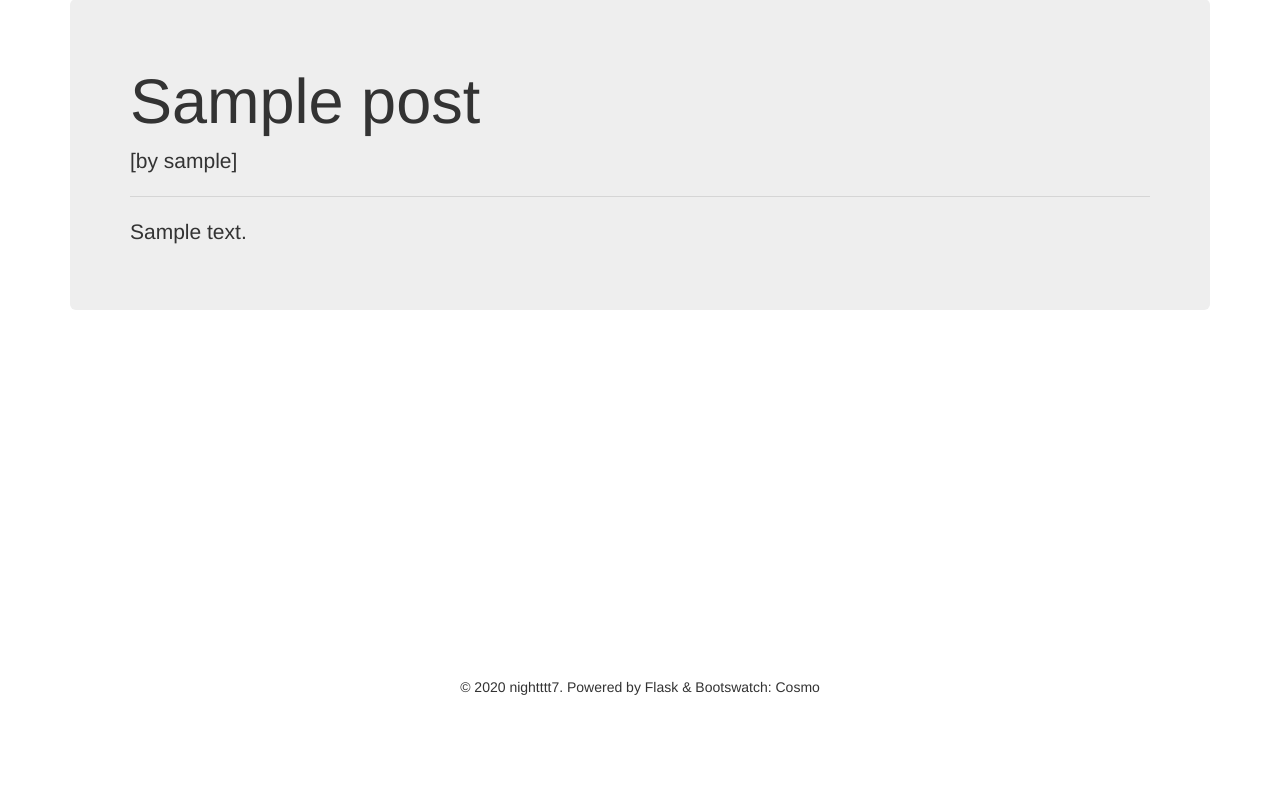
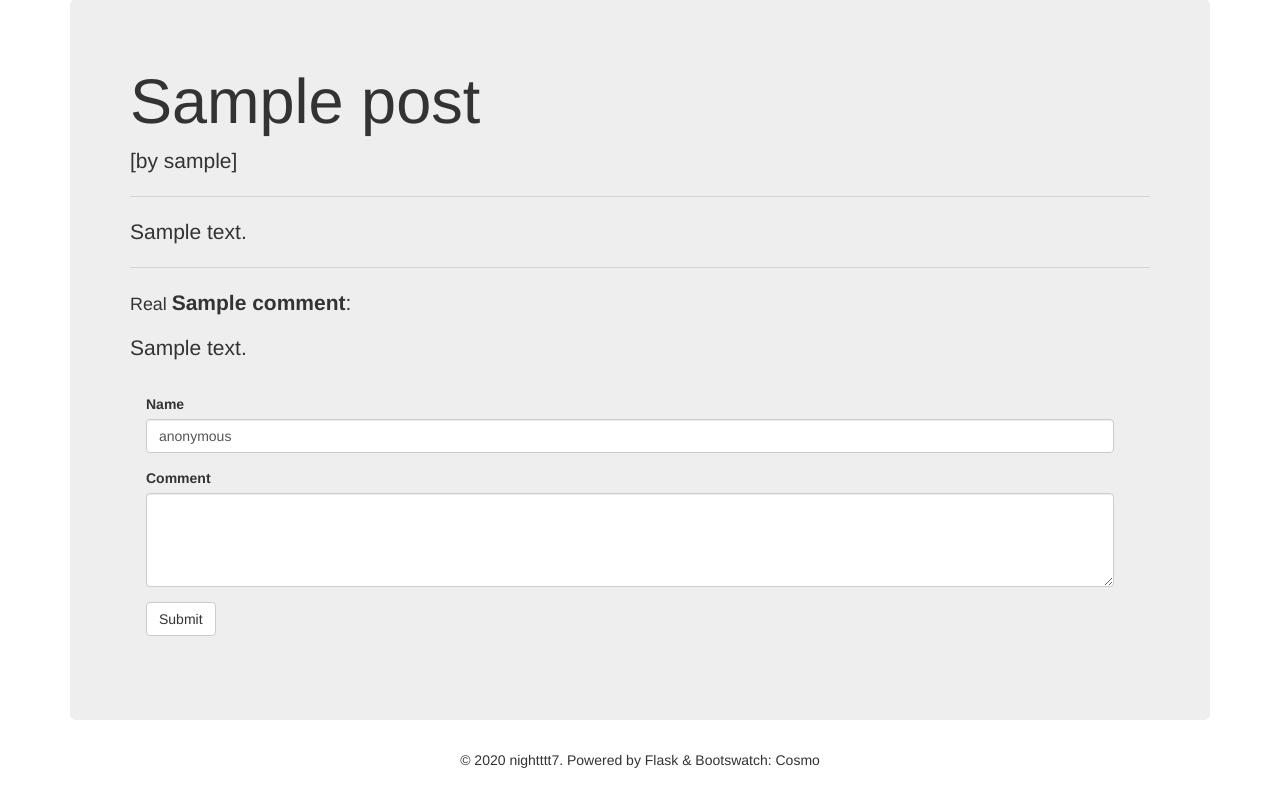
Before and after one commit to nightttt7/shiqingqi.no, a Flask app: page /Blog/1 in a window 1280 px wide. Shown: the part 73-873 px from the top of the page. Before the commit the page ends 768 px from the top, so only its background shows below. Run offline with Flask 2, Linux system fonts and the light colour scheme; tables that the repository leaves empty hold one stand-in row (values such as "Sample post"); some libraries are stand-ins or nearby versions.

Commit message:
add comment part

```diff
--- a/app/Blog/forms.py
+++ b/app/Blog/forms.py
@@ -5,11 +5,18 @@ from flask_pagedown.fields import PageDownField
 
 
 class PostForm(FlaskForm):
-    title = StringField("Title", validators=[DataRequired()])
-    body = TextAreaField("Blog", validators=[DataRequired()],
-                         render_kw={"rows": "15"})
+    title = StringField('Title', validators=[DataRequired()])
+    body = TextAreaField('Blog', validators=[DataRequired()],
+                         render_kw={'rows': '15'})
     submit = SubmitField('Post')
 
 
 class DeleteForm(FlaskForm):
     submit = SubmitField('Delete')
+
+
+class CommentForm(FlaskForm):
+    name = StringField('Name', validators=[DataRequired()])
+    body = TextAreaField('Comment', validators=[DataRequired()],
+                         render_kw={'rows': '4'})
+    submit = SubmitField('Submit')
--- a/app/Blog/views.py
+++ b/app/Blog/views.py
@@ -1,9 +1,9 @@
-from flask import render_template, redirect, url_for
+from flask import render_template, redirect, url_for, request
 from flask_login import current_user
 from . import Blog
-from .forms import PostForm, DeleteForm
+from .forms import PostForm, DeleteForm, CommentForm
 from .. import db
-from ..models import Permission, Role, User, Post
+from ..models import Permission, Role, User, Post, Comment
 from ..decorators import permission_required
 
 
@@ -21,10 +21,32 @@ def post():
     return render_template('Blog/post.html',  form=form)
 
 
-@Blog.route('/<int:id>')
+@Blog.route('/<int:id>', methods=['GET', 'POST'])
 def read(id):
     post = Post.query.get_or_404(id)
-    return render_template('Blog/Blog.html', post=post)
+    form_c = CommentForm()
+    if form_c.validate_on_submit():
+        is_user = False
+        if current_user.is_authenticated:
+            if form_c.name.data == current_user.username:
+                is_user=True
+        comment = Comment(name=form_c.name.data, body=form_c.body.data,
+                          is_user=is_user, post=post)
+        db.session.add(comment)
+        db.session.commit()
+        return redirect(url_for('Blog.read', id=post.id, page=-1))
+    page = request.args.get('page', 1, type=int)
+    if page == -1:
+        page = (post.comments.count() - 1) // 8 + 1
+    pagination = post.comments.order_by(Comment.timestamp.asc()).paginate(
+        page, per_page=8, error_out=False)
+    comments = pagination.items
+    if current_user.is_authenticated:
+        form_c.name.data = current_user.username
+    else:
+        form_c.name.data = 'anonymous'
+    return render_template('Blog/read.html', post=post, form_c=form_c,
+                           comments=comments, pagination=pagination)
 
 
 @Blog.route('/edit/<int:id>', methods=['GET', 'POST'])
--- a/app/models.py
+++ b/app/models.py
@@ -147,11 +147,12 @@ def load_user(user_id):
 class Post(db.Model):
     __tablename__ = 'posts'
     id = db.Column(db.Integer, primary_key=True)
-    title = db.Column(db.Text)
+    title = db.Column(db.Text, unique=True)
     body = db.Column(db.Text)
     body_html = db.Column(db.Text)
     timestamp = db.Column(db.DateTime, index=True, default=datetime.utcnow)
     author_id = db.Column(db.Integer, db.ForeignKey('users.id'))
+    comments = db.relationship('Comment', backref='post', lazy='dynamic')
 
     @staticmethod
     def on_changed_body(target, value, oldvalue, initiator):
@@ -164,3 +165,13 @@ class Post(db.Model):
 
 
 db.event.listen(Post.body, 'set', Post.on_changed_body)
+
+
+class Comment(db.Model):
+    __tablename__ = 'comments'
+    id = db.Column(db.Integer, primary_key=True)
+    name =  db.Column(db.Text)
+    body = db.Column(db.Text)
+    is_user = db.Column(db.Boolean, default=False)
+    timestamp = db.Column(db.DateTime, index=True, default=datetime.utcnow)
+    post_id = db.Column(db.Integer, db.ForeignKey('posts.id'))
--- a/app/templates/Blog/Blog.html
+++ /dev/null
@@ -1,15 +0,0 @@
-{% extends "base.html" %}
-{% import "bootstrap/wtf.html" as wtf %}
-{% block content %}
-<div class="container">
-  <div class="jumbotron">
-    <h1 class="display-3">{{ post.title }}</h1>
-    <p class="lead">[by {{ post.author.username }}]</p>
-    {% if current_user == post.author %}
-    <p class="lead"><a href="{{ url_for('Blog.edit', id=post.id) }}">edit</a></p>
-    {% endif %}
-    <hr class="my-4">
-    <p>{% if post.body_html %} {{ post.body_html | safe }} {% else %} {{ post.body }} {% endif %}</p>
-  </div>
-</div>
-{% endblock %}
--- /dev/null
+++ b/app/templates/Blog/read.html
@@ -0,0 +1,30 @@
+{% extends "base.html" %}
+{% import "bootstrap/wtf.html" as wtf %}
+{% import "_macros.html" as macros %}
+{% block content %}
+<div class="container">
+  <div class="jumbotron">
+    <h1 class="display-3">{{ post.title }}</h1>
+    <p class="lead">[by {{ post.author.username }}]</p>
+    {% if current_user == post.author %}
+    <p class="lead"><a href="{{ url_for('Blog.edit', id=post.id) }}">edit</a></p>
+    {% endif %}
+    <hr class="my-4">
+    <p>{% if post.body_html %} {{ post.body_html | safe }} {% else %} {{ post.body }} {% endif %}</p>
+    <hr class="my-4">
+    {% for comment in comments %}
+    <p><small>{% if comment.is_user %}Real {% else %}Maybe {% endif %}</small><strong>{{ comment.name }}</strong>:</p>
+    <p>{{ comment.body }}</p>
+    {% endfor %}
+    <div class="alert alert-dismissible alert-secondary">
+      {{ wtf.quick_form(form_c) }}
+    </div>
+    {% if post.comments.count() > 9 %}
+    <hr class="my-4">
+    <div class="pagination">
+      {{ macros.pagination_widget(pagination, '.index') }}
+    </div>
+    {% endif %}
+  </div>
+</div>
+{% endblock %}
--- a/app/templates/index.html
+++ b/app/templates/index.html
@@ -19,9 +19,6 @@
       <a href="{{ url_for('Blog.edit', id=post.id) }}">edit</a>
       {% endif %}
     </p>
-
-    <p class="lead"></p>
-
     {% endfor %}
     <hr class="my-4">
     <div class="pagination">
```
Also changed, not shown: README.md.
